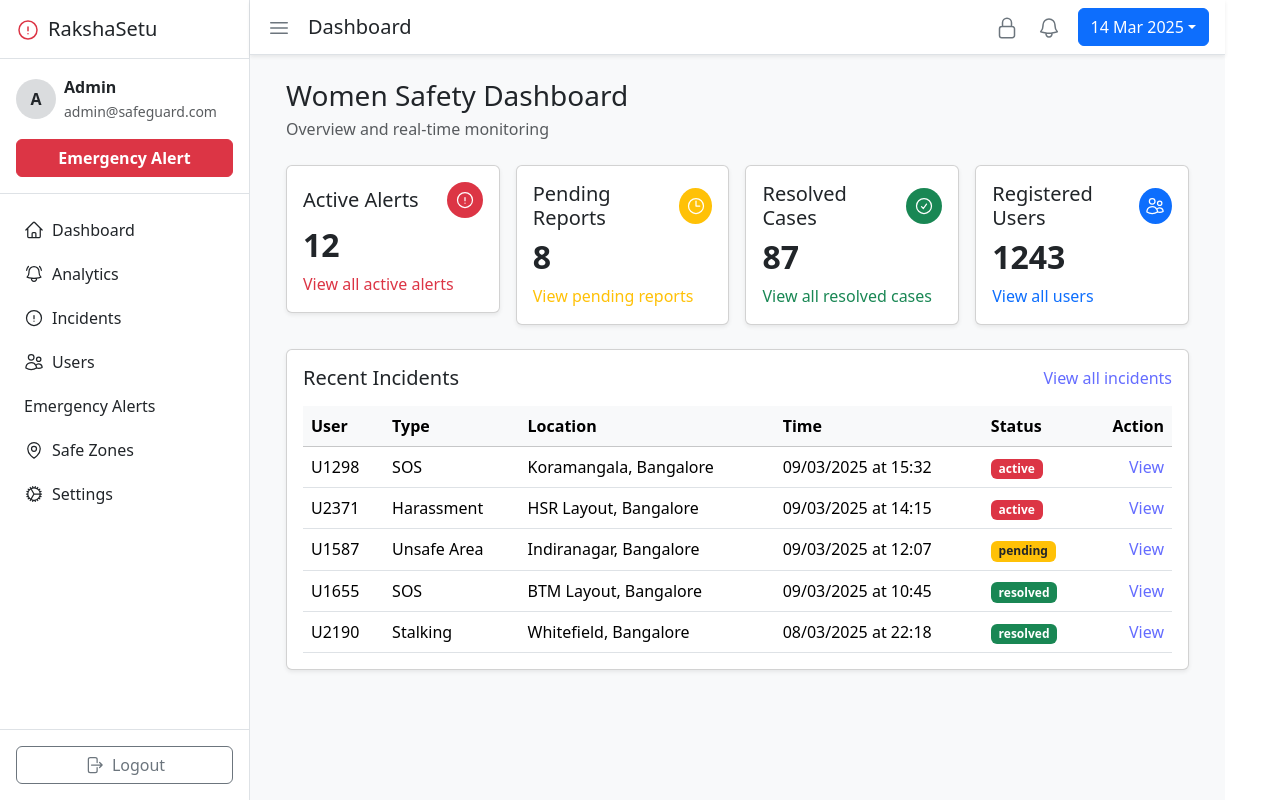
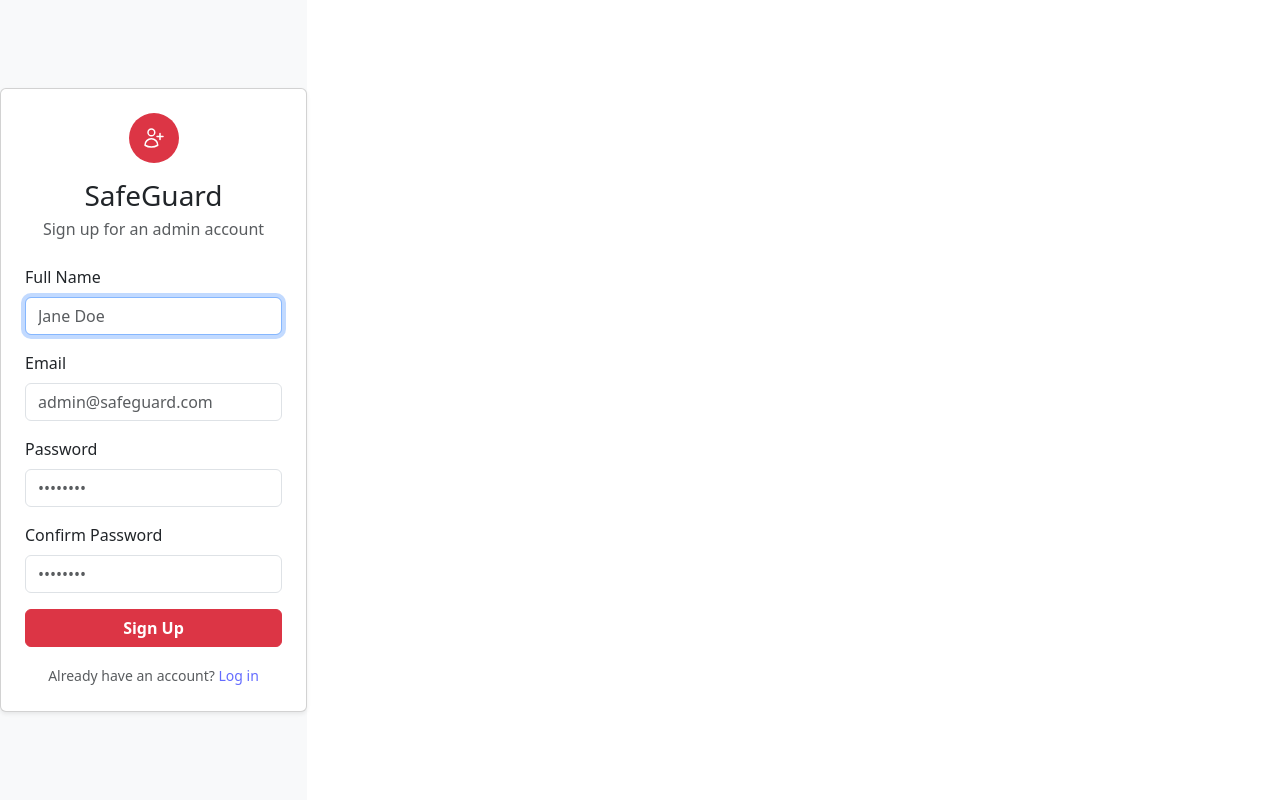
Before and after one commit to PratikPisal4304/17-TEAM_RAKSHASETU, a React (Vite) app in the folder RakshaSetu_Dashboard/: page /signup in a window 1280 px wide. Before the commit this address led to /dashboard. Built offline with nearby package versions, Linux system fonts and the light colour scheme.

Commit message:
fix : login and signup navigations and issues

```diff
--- a/RakshaSetu_Dashboard/src/App.jsx
+++ b/RakshaSetu_Dashboard/src/App.jsx
@@ -1,6 +1,7 @@
 import React from "react";
 import { Routes, Route, Navigate } from "react-router-dom";
 import Login from "./pages/Login";
+import Signup from "./pages/Signup";
 import Sidebar from "./components/Sidebar";
 import Header from "./components/Header";
 import Dashboard from "./pages/Dashboard";
@@ -17,6 +18,7 @@ const App = () => {
 
       {/* 2) Login page route (NO sidebar/header) */}
       <Route path="/login" element={<Login />} />
+      <Route path="/signup" element={<Signup />} />
 
       {/* 3) Protected routes with sidebar/header */}
       <Route
--- a/RakshaSetu_Dashboard/src/pages/Login.jsx
+++ b/RakshaSetu_Dashboard/src/pages/Login.jsx
@@ -96,6 +96,14 @@ const Login = () => {
           <button type="submit" className="btn btn-danger w-100 fw-semibold">
             Login
           </button>
+          <div className="text-center">
+            <small className="text-muted">
+            Don’t have an account?{" "}
+            <Link to="/signup" className="text-decoration-none">
+                Sign up
+            </Link>
+            </small>
+        </div>
         </form>
       </div>
     </div>
--- /dev/null
+++ b/RakshaSetu_Dashboard/src/pages/Signup.jsx
@@ -0,0 +1,143 @@
+import React, { useState } from "react";
+import { useNavigate, Link } from "react-router-dom";
+import { HiOutlineUserPlus } from "react-icons/hi2";
+
+const Signup = () => {
+  const navigate = useNavigate();
+
+  // Form fields
+  const [name, setName] = useState("");
+  const [email, setEmail] = useState("");
+  const [password, setPassword] = useState("");
+  const [confirmPass, setConfirmPass] = useState("");
+
+  // For basic client-side validation
+  const [error, setError] = useState("");
+
+  const handleSubmit = (e) => {
+    e.preventDefault();
+    setError("");
+
+    // Simple client-side checks
+    if (!name || !email || !password || !confirmPass) {
+      setError("Please fill in all fields.");
+      return;
+    }
+
+    if (password !== confirmPass) {
+      setError("Passwords do not match.");
+      return;
+    }
+
+    // In production, you'd call an API to create a new account
+    // For demonstration, assume success if all fields are filled and passwords match
+    // Then navigate to login (or automatically log the user in)
+    navigate("/login");
+  };
+
+  return (
+    <div
+      className="d-flex justify-content-center align-items-center bg-light"
+      style={{ minHeight: "100vh" }}
+    >
+      <div
+        className="card shadow-sm p-4"
+        style={{ maxWidth: "400px", width: "100%" }}
+      >
+        <div className="text-center mb-4">
+          <div className="mb-3">
+            {/* Logo / Icon */}
+            <span
+              className="d-inline-flex align-items-center justify-content-center bg-danger text-white rounded-circle"
+              style={{ width: "50px", height: "50px" }}
+            >
+              <HiOutlineUserPlus size={24} />
+            </span>
+          </div>
+          <h3 className="mb-1">SafeGuard</h3>
+          <p className="text-muted mb-0">Sign up for an admin account</p>
+        </div>
+
+        {error && (
+          <div className="alert alert-danger text-center" role="alert">
+            {error}
+          </div>
+        )}
+
+        <form onSubmit={handleSubmit}>
+          <div className="mb-3">
+            <label htmlFor="nameInput" className="form-label">
+              Full Name
+            </label>
+            <input
+              type="text"
+              id="nameInput"
+              className="form-control"
+              placeholder="Jane Doe"
+              value={name}
+              onChange={(e) => setName(e.target.value)}
+              autoFocus
+            />
+          </div>
+
+          <div className="mb-3">
+            <label htmlFor="emailInput" className="form-label">
+              Email
+            </label>
+            <input
+              type="email"
+              id="emailInput"
+              className="form-control"
+              placeholder="admin@safeguard.com"
+              value={email}
+              onChange={(e) => setEmail(e.target.value)}
+            />
+          </div>
+
+          <div className="mb-3">
+            <label htmlFor="passwordInput" className="form-label">
+              Password
+            </label>
+            <input
+              type="password"
+              id="passwordInput"
+              className="form-control"
+              placeholder="••••••••"
+              value={password}
+              onChange={(e) => setPassword(e.target.value)}
+            />
+          </div>
+
+          <div className="mb-3">
+            <label htmlFor="confirmInput" className="form-label">
+              Confirm Password
+            </label>
+            <input
+              type="password"
+              id="confirmInput"
+              className="form-control"
+              placeholder="••••••••"
+              value={confirmPass}
+              onChange={(e) => setConfirmPass(e.target.value)}
+            />
+          </div>
+
+          <button type="submit" className="btn btn-danger w-100 fw-semibold mb-3">
+            Sign Up
+          </button>
+
+          <div className="text-center">
+            <small className="text-muted">
+              Already have an account?{" "}
+              <Link to="/login" className="text-decoration-none">
+                Log in
+              </Link>
+            </small>
+          </div>
+        </form>
+      </div>
+    </div>
+  );
+};
+
+export default Signup;
```
